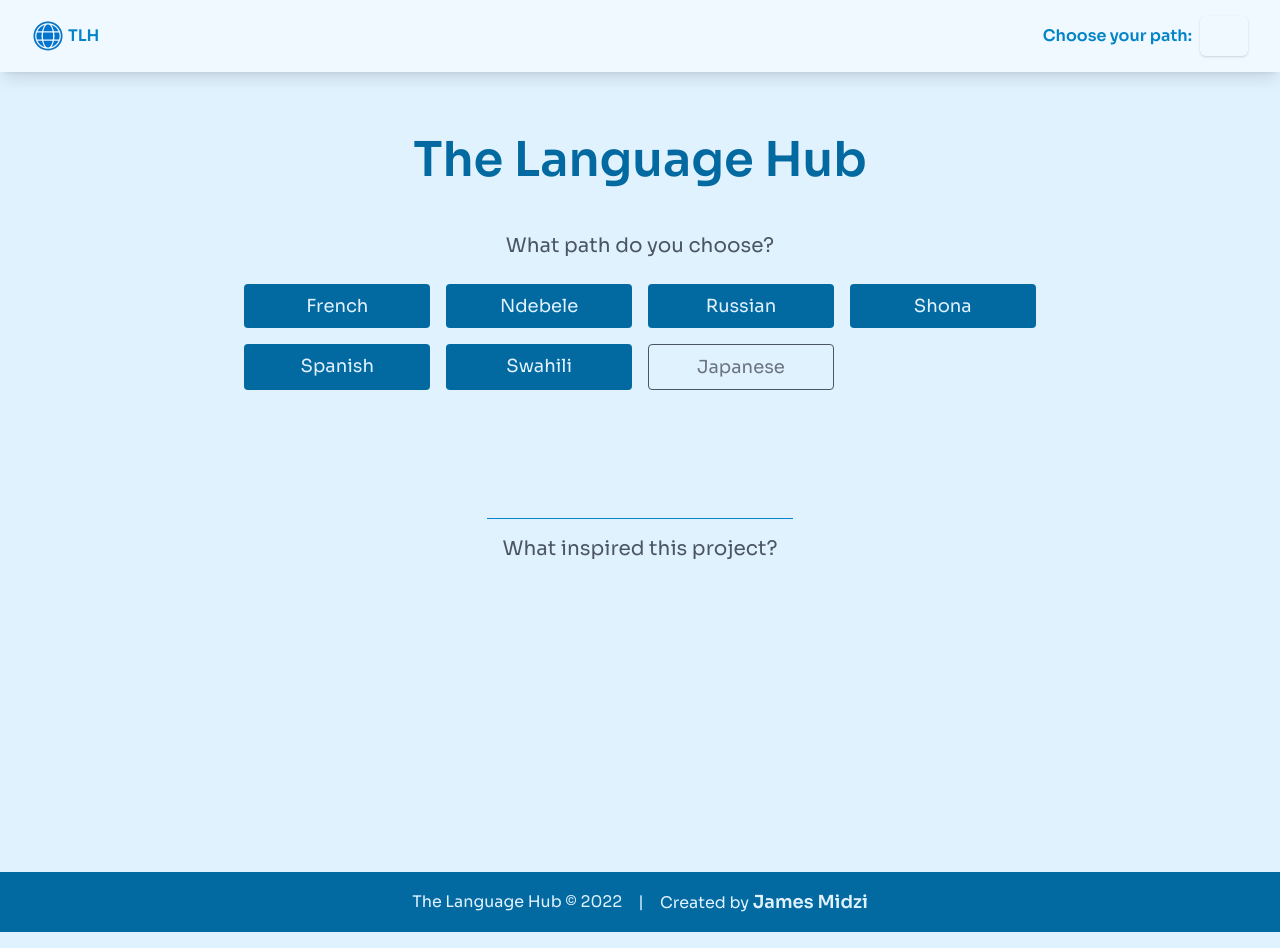
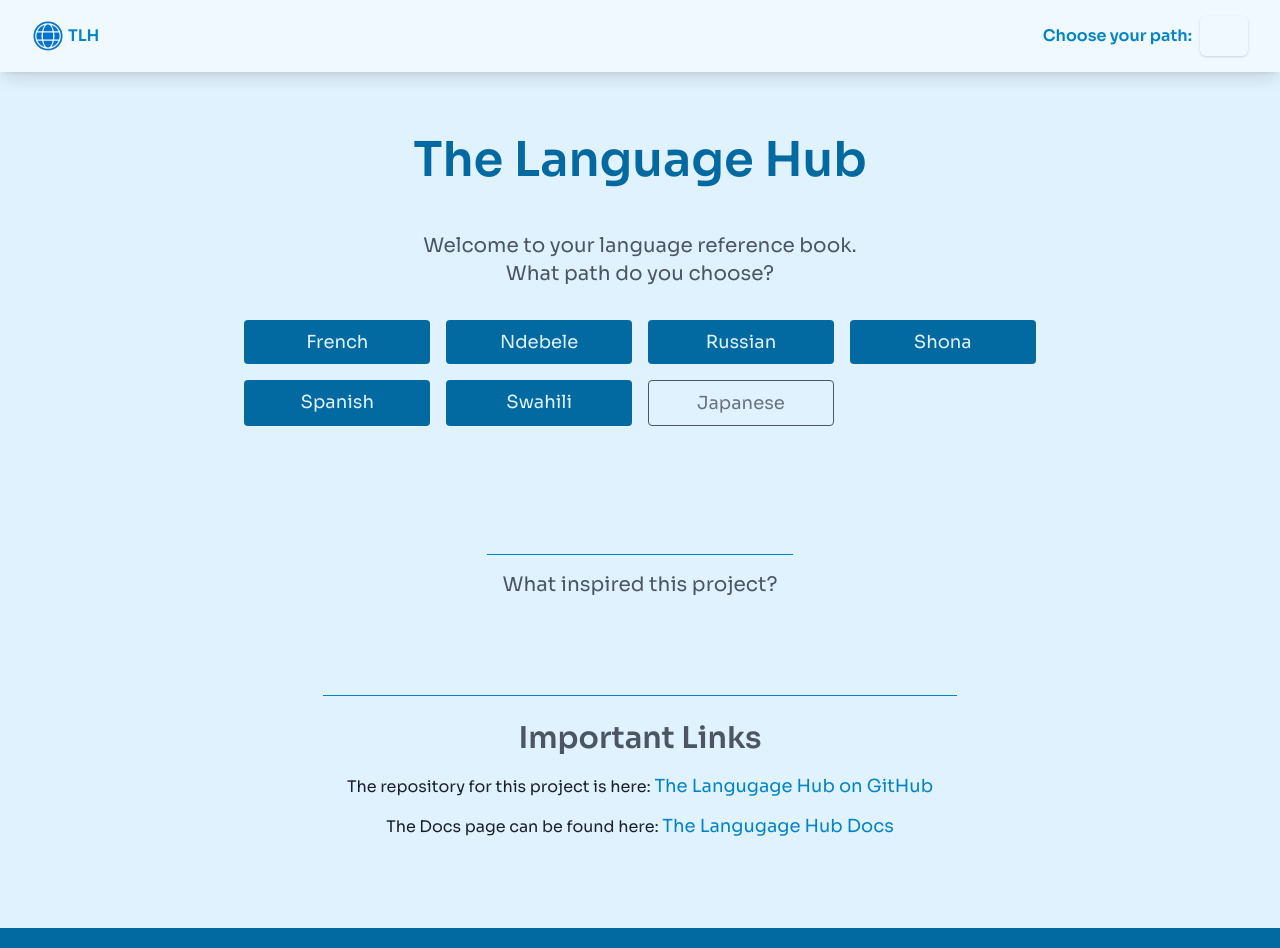
Before and after one commit to Psypher1/the-language-hub, a Next.js app: page / in a window 1280 px wide. Shown: the top 948 px of the page. Built offline with nearby package versions, Linux system fonts and the light colour scheme.

Commit message:
updated home with better info

```diff
--- a/pages/404.js
+++ b/pages/404.js
@@ -13,7 +13,7 @@ export default function NotFound() {
     setTimeout(() => {
       router.push("/");
     }, 5000);
-  }, []);
+  }, [router]);
 
   return (
     <PageWrapper>
--- a/pages/index.js
+++ b/pages/index.js
@@ -20,7 +20,8 @@ export default function Home() {
         <h1 className="mb-6 text-center text-3xl font-semibold text-sky-700 sm:mb-8 md:mb-12 md:text-4xl lg:text-5xl">
           The Language Hub
         </h1>
-        <p className="mb-6 text-base text-gray-600 md:text-lg lg:text-xl">
+        <p className="mb-8 text-center text-base text-gray-600 md:text-lg lg:text-xl">
+          Welcome to your language reference book. <br />
           What path do you choose?
         </p>
         {/* Grid Items */}
@@ -37,13 +38,43 @@ export default function Home() {
           </Link>
         </div>
         {/* bottom container */}
-        <div className="border-t border-sky-600 p-4">
+        <div className="mb-20 border-t border-sky-600 p-4">
           <Link href="/about">
             <a className="block text-right text-xl text-gray-600 transition-all duration-300 ease-in-out hover:scale-105 hover:font-semibold">
               What inspired this project?
             </a>
           </Link>
         </div>
+
+        <article className="border-t border-sky-600 p-6 text-center">
+          <h3 className="mb-4 text-3xl font-semibold text-gray-600">
+            Important Links
+          </h3>
+          <ul className="space-y-3">
+            <li>
+              The repository for this project is here:{" "}
+              <a
+                className="text-lg text-sky-600 transition duration-300 ease-in-out hover:scale-105 hover:font-semibold"
+                href="https://github.com/Psypher1/the-language-hub"
+                target="_blank"
+                rel="noopener noreferrer"
+              >
+                The Langugage Hub on GitHub
+              </a>
+            </li>
+            <li>
+              The Docs page can be found here:{" "}
+              <a
+                className="text-lg text-sky-600 transition duration-300 ease-in-out hover:scale-105 hover:font-semibold"
+                href="https://github.com/Psypher1/the-language-hub"
+                target="_blank"
+                rel="noopener noreferrer"
+              >
+                The Langugage Hub Docs
+              </a>
+            </li>
+          </ul>
+        </article>
       </section>
     </PageWrapper>
   );
```
